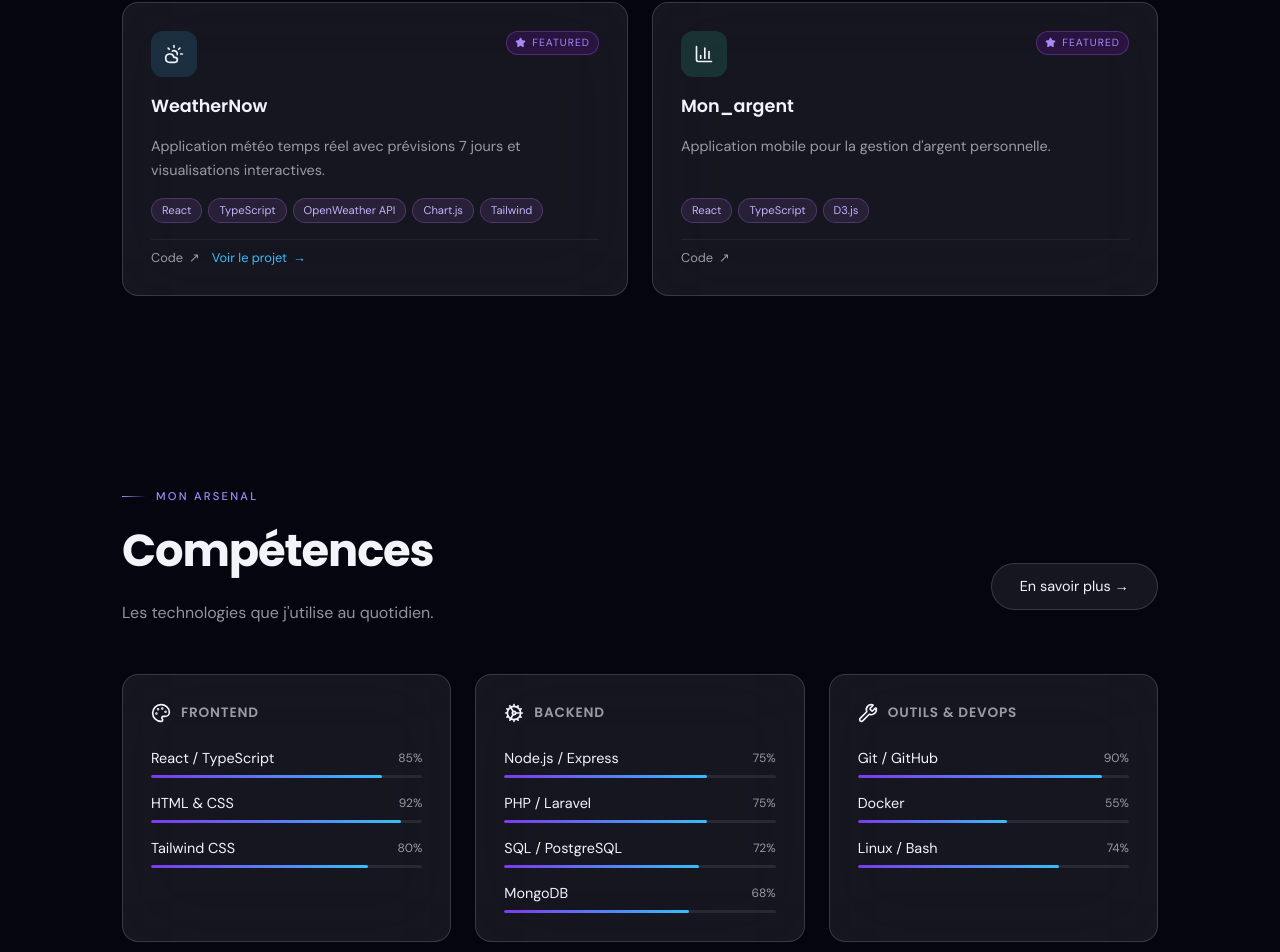
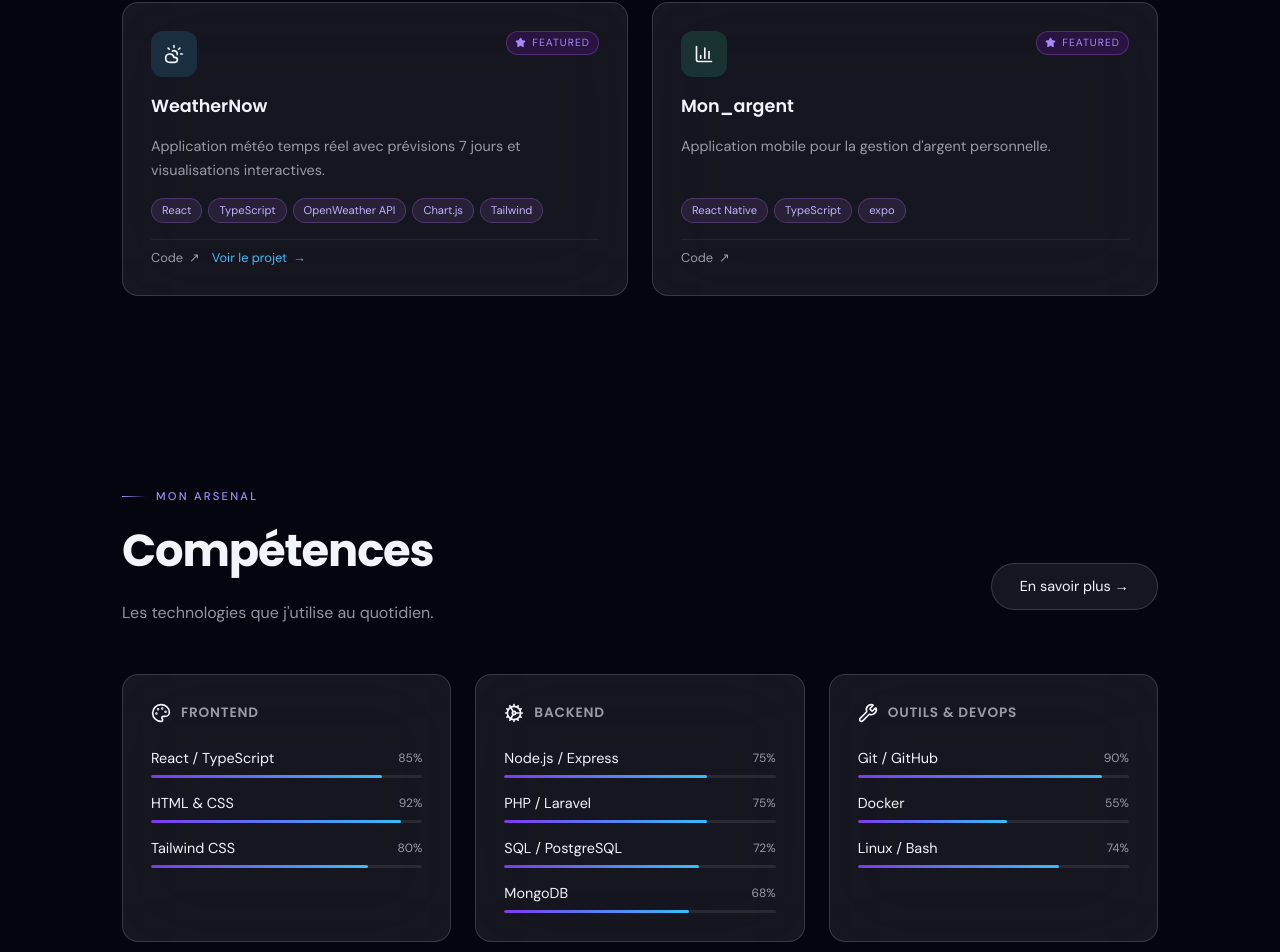
Before and after one commit to eccureuil/portfolio-tsitohaina, a React (Vite) app: page / in a window 1280 px wide. Shown: the part 1080-2032 px from the top of the page. Built offline with nearby package versions, Linux system fonts and the light colour scheme; no server answers.

Commit message:
Ajustement1.4

```diff
--- a/src/data/portfolio.ts
+++ b/src/data/portfolio.ts
@@ -116,7 +116,7 @@ export const projects: Project[] = [
     desc: "Application mobile pour la gestion d'argent personnelle.",
     longDesc:
       "Gestion de finances personnelles 100% hors-ligne. Suivi multi-comptes (Espèces, Mobile Money, Banque), épargne, factures avec notifications, graphiques analytiques. Dark/light mode. Devise Ariary (Ar). Projet personnel.",
-    tags: ["React", "TypeScript", "D3.js"],
+    tags: ["React Native", "TypeScript", "expo"],
     githubUrl: "https://github.com/eccureuil/Mon_argent_apk.git",
     featured: true,
   }
```
